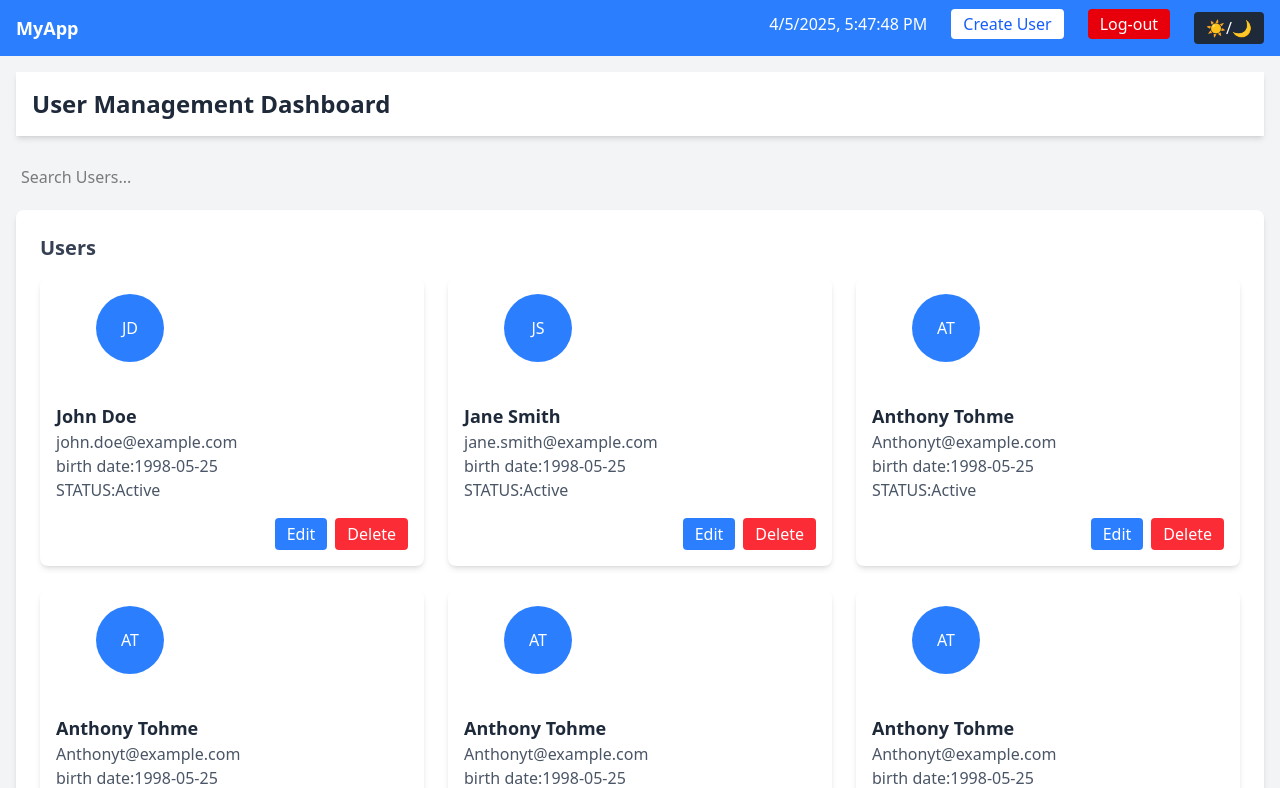
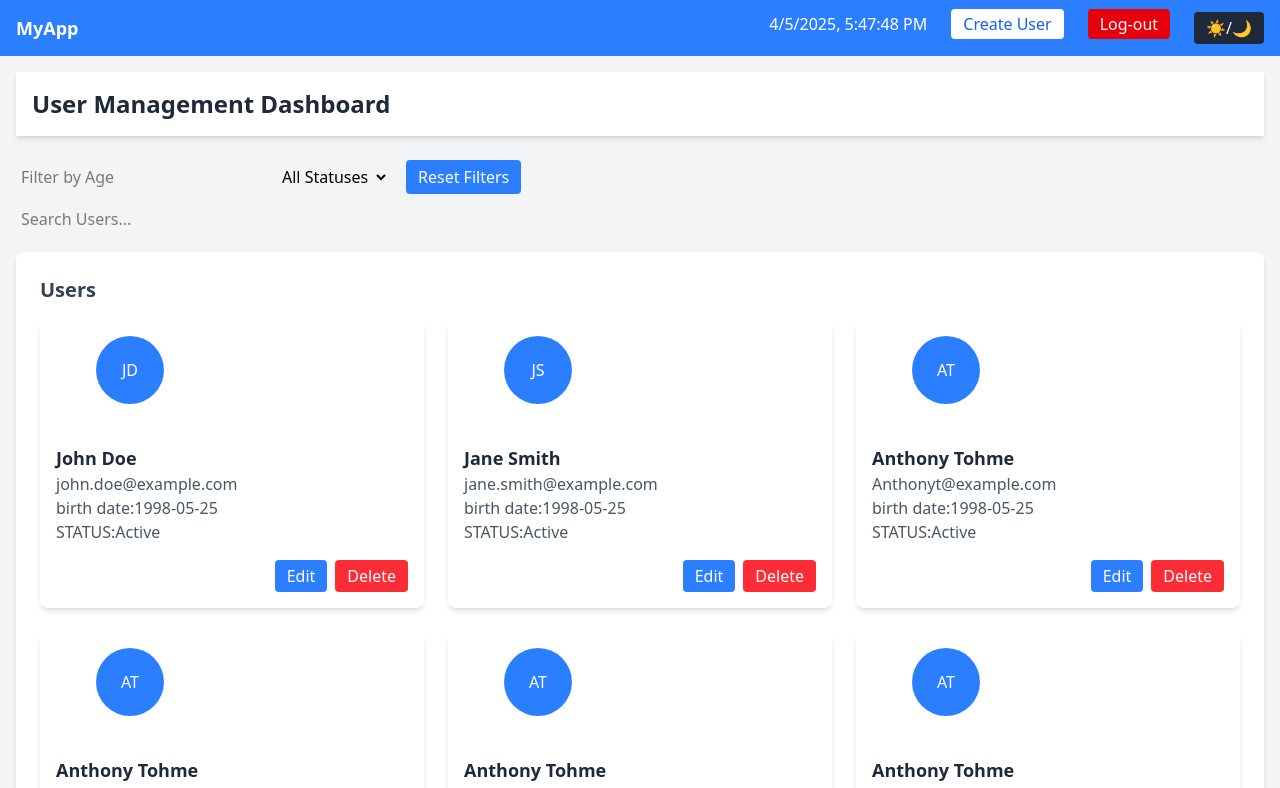
Before and after one commit to ant123tohme45/user-management, a React (Vite) app: page / in a window 1280 px wide. Shown: the top 788 px of the page. Built offline with nearby package versions, Linux system fonts and the light colour scheme.

Commit message:
initial commit

```diff
--- a/src/screens/Home.tsx
+++ b/src/screens/Home.tsx
@@ -23,6 +23,29 @@ const Home: React.FC = () => {
             <h1 className="text-2xl font-bold text-gray-800">User Management Dashboard</h1>
             </header>
             <div className="mb-4">
+                <div className="flex space-x-4 mb-2">
+                    <input
+                        id="ageFilter"
+                        type="number"
+                        placeholder="Filter by Age"
+                        className="p-1 border border-gray-100 rounded focus:ring-1 focus:ring-blue-200"
+                    />
+                    <label htmlFor="statusFilter" className="sr-only">Filter by Status</label>
+                    <select
+                        id="statusFilter"
+                        className="p-1 border border-gray-100 rounded focus:ring-1 focus:ring-blue-200"
+                    >
+                        <option value="">All Statuses</option>
+                        <option value="active">Active</option>
+                        <option value="inactive">Inactive</option>
+                    </select>
+                    <button
+                        id="filterButton"
+                        className="bg-blue-500 text-white px-3 py-1 rounded hover:bg-blue-600"
+                    >
+                        Reset Filters
+                    </button>
+                </div>
                 <input
                     type="text"
                     placeholder="Search Users..."
```
